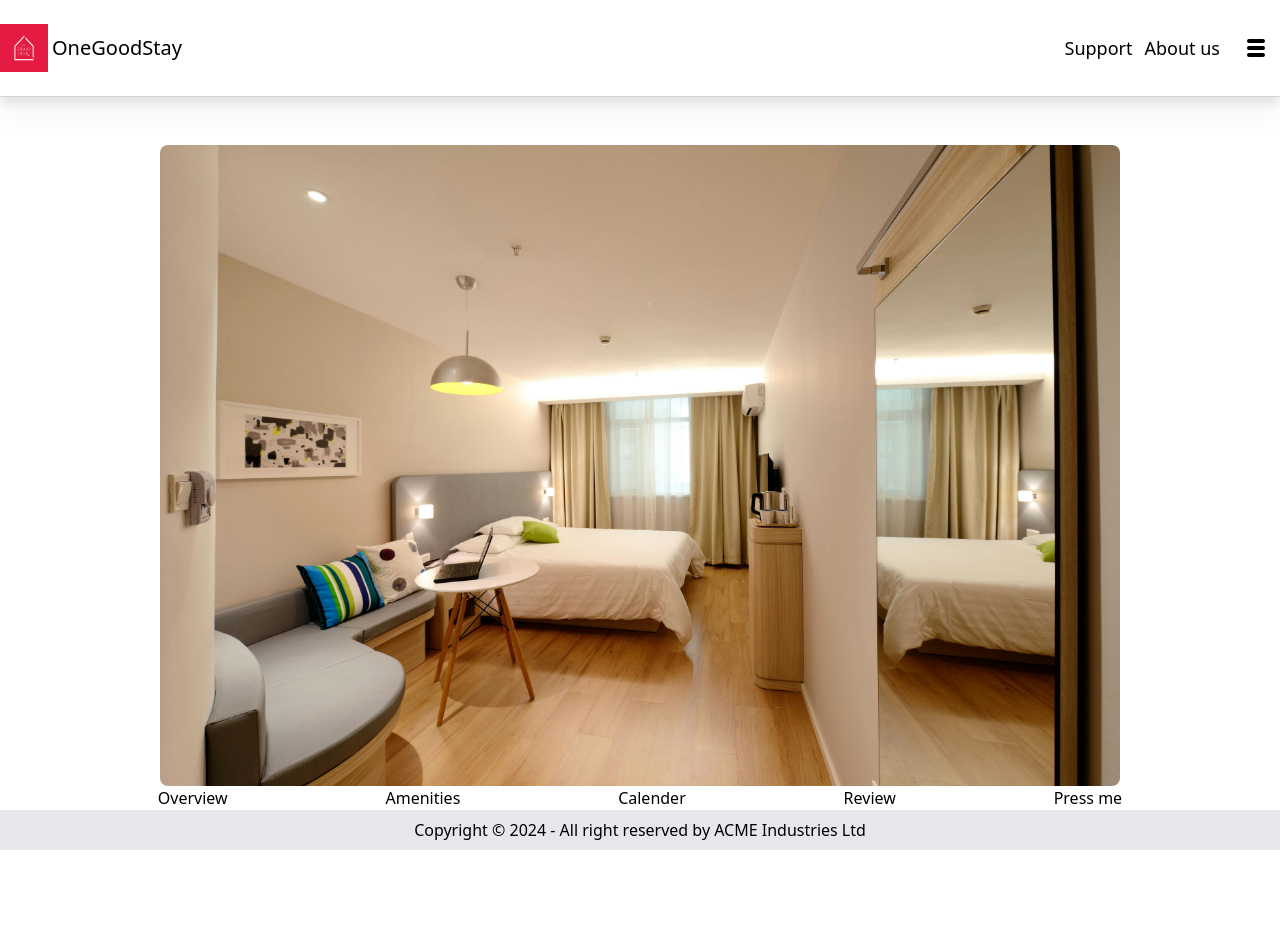
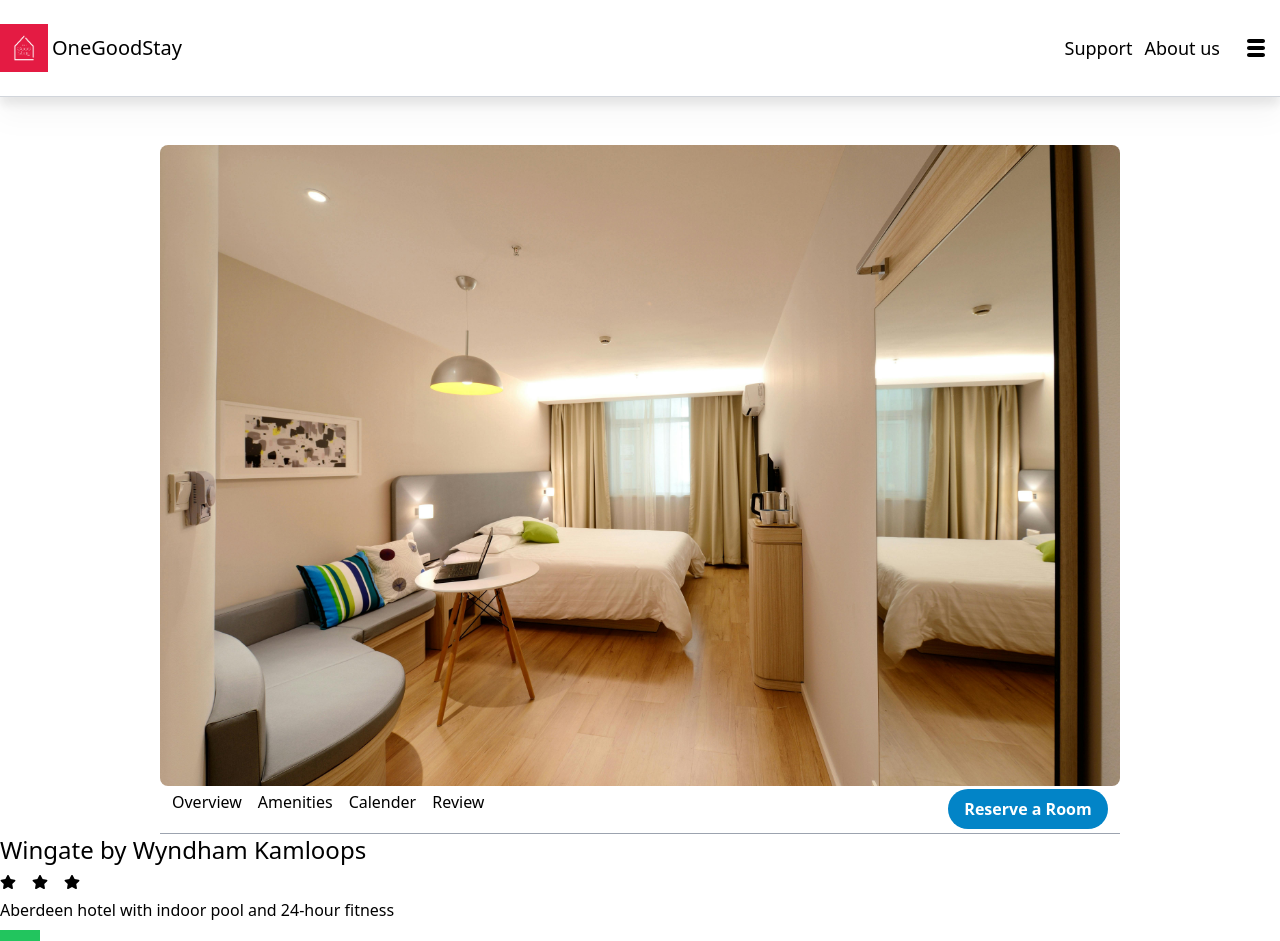
Before and after one commit to shrabanchakma/OneGoodStay, a React (Vite) app in the folder Client/Client/: page /room-details in a window 1280 px wide. Shown: the top 941 px of the page. Before the commit the page ends 850 px from the top, so only its background shows below. Built offline with nearby package versions, Linux system fonts and the light colour scheme.

Commit message:
image and overview section frontend done

```diff
--- a/Client/Client/src/Router/router.jsx
+++ b/Client/Client/src/Router/router.jsx
@@ -1,7 +1,7 @@
 import { createBrowserRouter } from "react-router-dom";
 import MainLayout from "../Layout/MainLayout";
 import Home from "../Pages/Home/Home";
-import RoomDetail from "../components/Rooms/RoomDetail";
+import RoomDetails from "../components/Rooms/RoomDetails";
 const router = createBrowserRouter([
   {
     path: "/",
@@ -13,7 +13,7 @@ const router = createBrowserRouter([
       },
       {
         path: "room-details",
-        element: <RoomDetail />,
+        element: <RoomDetails />,
       },
     ],
   },
--- a/Client/Client/src/components/Rooms/RoomDetail.jsx
+++ /dev/null
@@ -1,27 +0,0 @@
-import Container from "../Shared/Container";
-import hotelImage from "../../assets/hotel-image-demo.jpg";
-import RoomSection from "./RoomSection";
-import { Button } from "@headlessui/react";
-const sections = ["Overview", "Amenities", "Calender", "Review"];
-const RoomDetail = () => {
-  return (
-    <Container>
-      {/* todo : dynamically add room infos */}
-      <div>
-        <img
-          src={hotelImage}
-          alt=""
-          className="w-3/4 mx-auto rounded-lg object-cover"
-        />
-        <div className="flex justify-evenly items-center">
-          {sections.map((section, idx) => (
-            <RoomSection key={idx} label={section} />
-          ))}
-          <Button>Press me</Button>
-        </div>
-      </div>
-    </Container>
-  );
-};
-
-export default RoomDetail;
--- /dev/null
+++ b/Client/Client/src/components/Rooms/RoomDetails.jsx
@@ -0,0 +1,30 @@
+import Container from "../Shared/Container";
+import hotelImage from "../../assets/hotel-image-demo.jpg";
+import RoomSection from "./RoomSection";
+import { Button } from "@headlessui/react";
+import RoomOverview from "./RoomOverview";
+const sections = ["Overview", "Amenities", "Calender", "Review"];
+const RoomDetails = () => {
+  return (
+    <Container>
+      {/* todo : dynamically add room infos */}
+      {/* hotel image */}
+      <div className="w-3/4 mx-auto">
+        <img src={hotelImage} alt="" className=" rounded-lg object-cover" />
+        <div className="flex justify-between items-center h-12 px-3 border-b border-gray-400">
+          <div className="flex gap-4">
+            {sections.map((section, idx) => (
+              <RoomSection key={idx} label={section} />
+            ))}
+          </div>
+          <button className="bg-sky-600 text-white  font-bold w-40 h-[40px] rounded-3xl hover:bg-sky-700">
+            Reserve a Room
+          </button>
+        </div>
+      </div>
+      <RoomOverview />
+    </Container>
+  );
+};
+
+export default RoomDetails;
--- /dev/null
+++ b/Client/Client/src/components/Rooms/RoomOverview.jsx
@@ -0,0 +1,27 @@
+import { FaStar } from "react-icons/fa";
+const RoomOverview = () => {
+  return (
+    <div className="space-y-2">
+      {/* todo: make it dynamic */}
+      <h1 className="text-2xl font-medium">Wingate by Wyndham Kamloops</h1>
+      <div className="flex gap-4 mb-2">
+        <FaStar />
+        <FaStar />
+        <FaStar />
+      </div>
+      {/* special amenity */}
+      <p>Aberdeen hotel with indoor pool and 24-hour fitness</p>
+      {/* average rating */}
+      <div className="flex items-center gap-4">
+        <div className="text-white h-10 w-10 font-bold flex items-center justify-center bg-green-500">
+          8.8
+        </div>
+        <p className=" font-bold text-center text-sky-600 border-b border-sky-600 hover:cursor-pointer">
+          {"See all 1,006 reviews >"}
+        </p>
+      </div>
+    </div>
+  );
+};
+
+export default RoomOverview;
--- a/Client/Client/src/components/Rooms/RoomSection.jsx
+++ b/Client/Client/src/components/Rooms/RoomSection.jsx
@@ -1,5 +1,13 @@
+import PropTypes from "prop-types";
 const RoomSection = ({ label }) => {
-  return <h1>{label}</h1>;
+  return (
+    <h1 className="font-medium pb-3 active:text-sky-500 hover:text-sky-600 hover:cursor-pointer border-b-[3px] border-transparent transition-color ease-out duration-150 hover:border-sky-500 ">
+      {label}
+    </h1>
+  );
 };
+export default RoomSection;
 
-export default RoomSection;
+RoomSection.propTypes = {
+  label: PropTypes.string,
+};
--- a/Client/Client/src/components/Rooms/Rooms.jsx
+++ b/Client/Client/src/components/Rooms/Rooms.jsx
@@ -1,9 +1,9 @@
-import RoomDetail from "./RoomDetail";
+import RoomDetails from "./RoomDetails";
 
 const Rooms = () => {
   return (
     <div>
-      <RoomDetail />
+      <RoomDetails />
     </div>
   );
 };
```
Also changed, not shown: 1 other file (tests, documents, lock files or other folders).
